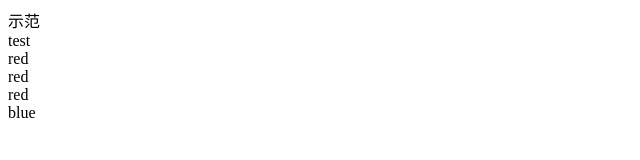
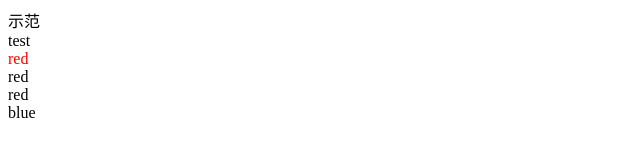
Before and after one commit to ttyynnxx/DOM-1, a plain HTML site: page dist/index.html in a window 1280 px wide. Shown: the full height of the page, 0-640 px from the left. Drawn offline with Linux system fonts and the light colour scheme.

Commit message:
update build

```diff
--- a/dist/index.html
+++ b/dist/index.html
@@ -1 +1 @@
-<!DOCTYPE html><html lang="zh"><head><meta charset="UTF-8"><meta name="viewport" content="width=device-width, initial-scale=1.0"><title>DOM 1</title></head><body> 示范 <div> <div id="test">test <div class="red">red</div> <div class="red">red</div> <div class="red">red</div> <div class="blue">blue</div> </div> </div> <script src="dist/dom.cdc967a4.js"></script> <script src="dist/main.0ae7f914.js"></script> </body></html>
+<!DOCTYPE html><html lang="zh"><head><meta charset="UTF-8"><meta name="viewport" content="width=device-width, initial-scale=1.0"><title>DOM 1</title></head><body> 示范 <div> <div id="test">test <div class="red">red</div> <div class="red">red</div> <div class="red">red</div> <div class="blue">blue</div> </div> </div> <script src="dom.cdc967a4.js"></script> <script src="main.0ae7f914.js"></script> </body></html>
--- a/dist/main.0ae7f914.js
+++ b/dist/main.0ae7f914.js
@@ -1,4 +1,4 @@
 parcelRequire=function(e,r,t,n){var i,o="function"==typeof parcelRequire&&parcelRequire,u="function"==typeof require&&require;function f(t,n){if(!r[t]){if(!e[t]){var i="function"==typeof parcelRequire&&parcelRequire;if(!n&&i)return i(t,!0);if(o)return o(t,!0);if(u&&"string"==typeof t)return u(t);var c=new Error("Cannot find module '"+t+"'");throw c.code="MODULE_NOT_FOUND",c}p.resolve=function(r){return e[t][1][r]||r},p.cache={};var l=r[t]=new f.Module(t);e[t][0].call(l.exports,p,l,l.exports,this)}return r[t].exports;function p(e){return f(p.resolve(e))}}f.isParcelRequire=!0,f.Module=function(e){this.id=e,this.bundle=f,this.exports={}},f.modules=e,f.cache=r,f.parent=o,f.register=function(r,t){e[r]=[function(e,r){r.exports=t},{}]};for(var c=0;c<t.length;c++)try{f(t[c])}catch(e){i||(i=e)}if(t.length){var l=f(t[t.length-1]);"object"==typeof exports&&"undefined"!=typeof module?module.exports=l:"function"==typeof define&&define.amd?define(function(){return l}):n&&(this[n]=l)}if(parcelRequire=f,i)throw i;return f}({"epB2":[function(require,module,exports) {
 console.log("hi");var o=dom.create("<div></div>");console.log(o),dom.after(test,o);var e=dom.find("#test>.red")[0];console.log(e),dom.style(e,"color","red");var d=dom.find(".red");dom.each(d,function(o){return console.log(o)});
 },{}]},{},["epB2"], null)
-//# sourceMappingURL=dist/main.0ae7f914.js.map
+//# sourceMappingURL=main.0ae7f914.js.map
```
Also changed, not shown: dist/dom.cdc967a4.js (+1 -1 lines).
